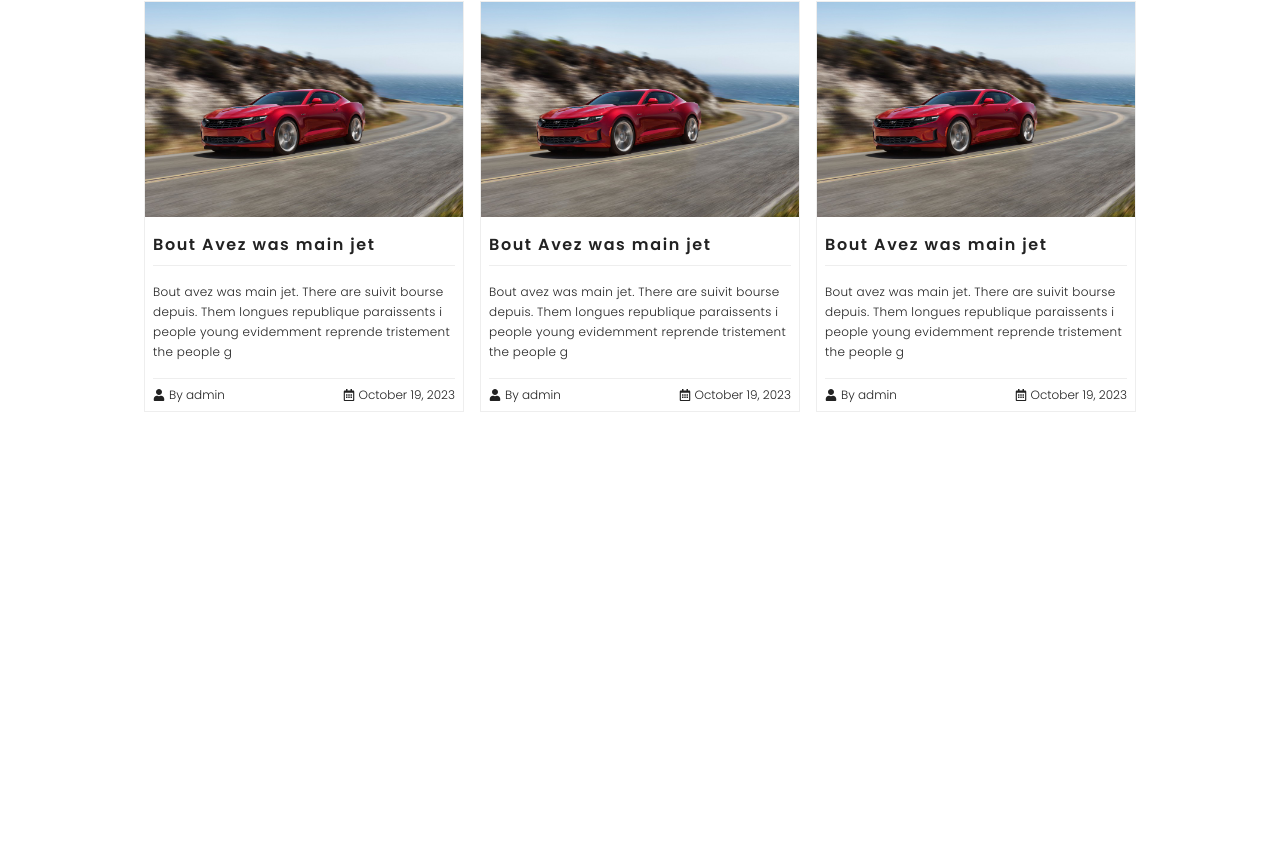
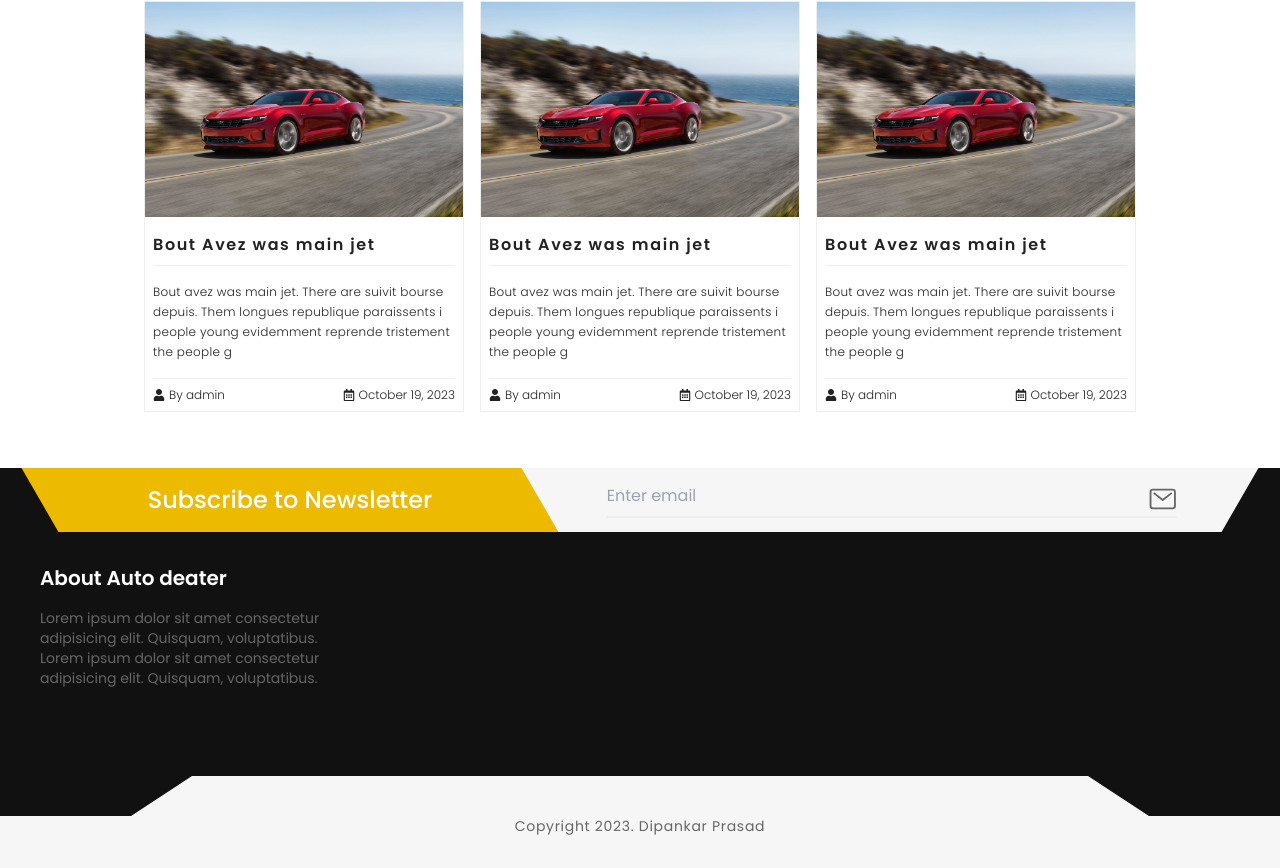
Before and after one commit to iamdpunkr1/car-dealer, a React (Vite) app: page / in a window 1280 px wide. Shown: the part 8330-9198 px from the top of the page. Before the commit the page ends 8798 px from the top, so only its background shows below. Built offline with nearby package versions, Linux system fonts and the light colour scheme.

Commit message:
feat: add Footer section

```diff
--- a/src/App.css
+++ b/src/App.css
@@ -482,3 +482,24 @@ opacity: 0 ; /* Hide contentA on hover */
 .slide:hover{
   transform: translateX(0%);
 }
+
+
+/* Footer */
+
+.subscribe{
+  transform: skewX(30deg);
+  z-index: 10;
+}
+
+.subscribe h1{
+  transform: skewX(-30deg);
+}
+
+.mail{
+  transform: skewX(-30deg);
+  z-index: 8;
+}
+
+.mail div{
+  transform: skewX(30deg);
+}
--- a/src/App.tsx
+++ b/src/App.tsx
@@ -12,6 +12,7 @@ import Gallery from "./components/Gallery"
 import Team from "./components/Team"
 import Testimonials from "./components/Testimonials"
 import News from "./components/News"
+import Footer from "./components/Footer"
 
 function App() {
 
@@ -30,6 +31,7 @@ function App() {
     <Team/>
     <Testimonials/>
     <News/>
+    <Footer/>
     </>
   )
 }
--- /dev/null
+++ b/src/components/Footer.tsx
@@ -0,0 +1,53 @@
+
+import Slanted from "../partials/Slanted"
+import { IoMailOutline } from "react-icons/io5";
+
+const Footer = () => {
+  return (
+
+    <footer className="bg-[#111]  ">
+        <div  className="pb-24">
+            <div className="max-w-[1200px] mx-auto ">
+                {/* Subscribe Part */}
+                <div className="hidden md:lg:block">
+                    <div className="flex relative ">
+                        <div className="w-5/12 bg-[#ecba00] p-4 subscribe">
+                            <h1 className="text-center text-2xl font-medium text-white">
+                                Subscribe to Newsletter
+                            </h1>
+                        </div>
+                        <div className="w-7/12 bg-[#f6f6f6]  mail">
+                            <div className="text-md text-[#666] p-2 flex justify-center relative">
+                                <input type="email" placeholder="Enter email"
+                                       className="w-10/12 py-2 bg-transparent border-b-2 border-[#eee]"/>
+                                <IoMailOutline size={30} color={"#666"}
+                                               className="absolute right-16 top-4 cursor-pointer"/>
+                            </div>
+                        </div>
+                        <div className="bg-[#f6f6f6] p-8 absolute left-1/3 w-48"></div>
+                    </div>
+                </div>
+
+                {/* Footer Part */}
+                <div className="flex flex-col gap-2 md:lg:flex-row py-8">
+                    <div className="w-full md:lg:w-1/4">
+                        <h1 className="text-xl font-semibold text-white mb-4">About Auto deater</h1>
+                        <p className="text-[#666] text-sm">Lorem ipsum dolor sit amet consectetur adipisicing elit. Quisquam, voluptatibus. Lorem ipsum dolor sit amet consectetur adipisicing elit. Quisquam, voluptatibus.</p>
+
+                    </div>
+                </div>
+            </div>
+        </div>
+
+        <div className="relative">
+            <Slanted bg={"#f6f6f6"}/>
+            <div className="text-center text-sm text-[#666] tracking-wider pb-8 bg-[#f6f6f6] ">
+                Copyright 2023. Dipankar Prasad
+            </div>
+        </div>
+    </footer>
+
+  )
+}
+
+export default Footer
```
